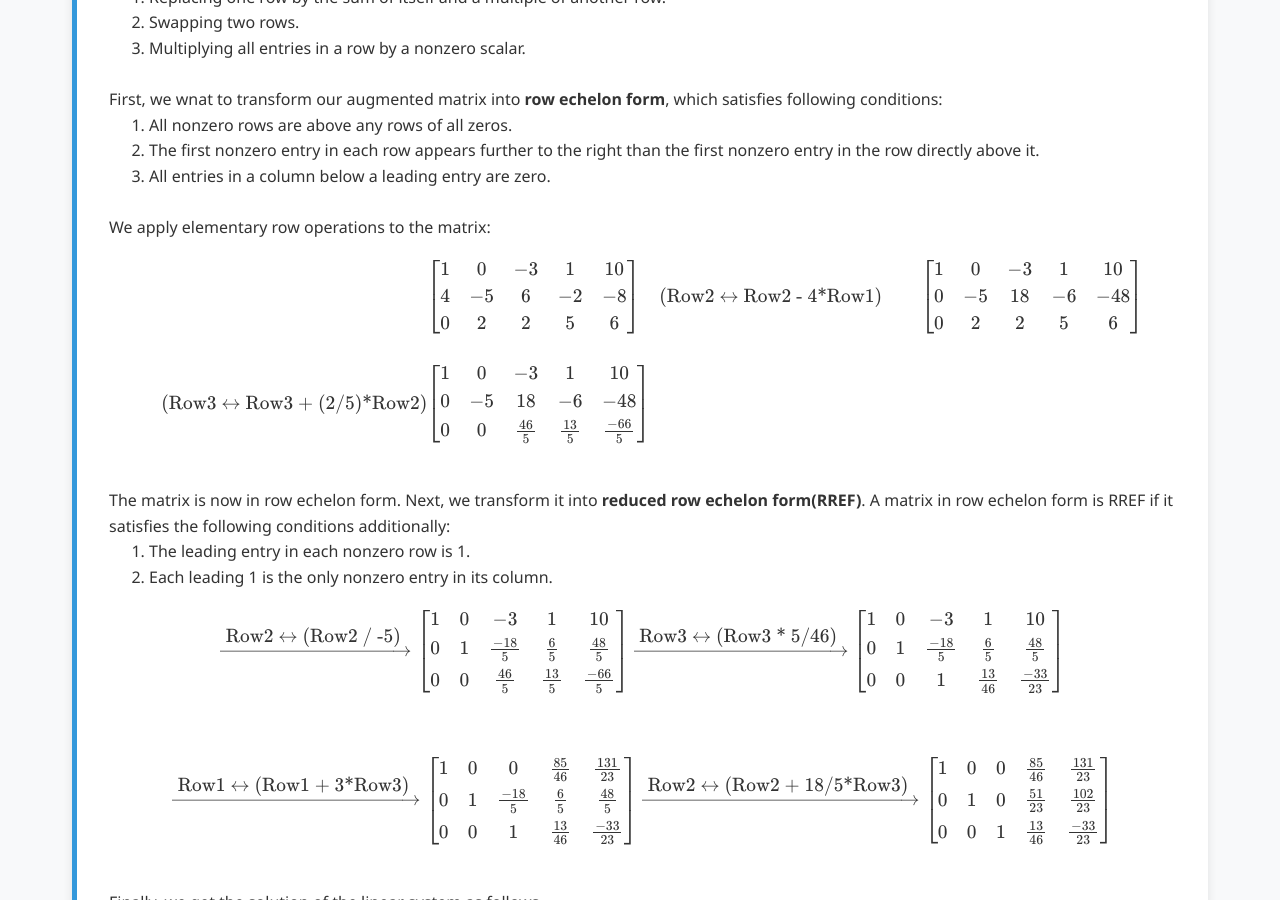
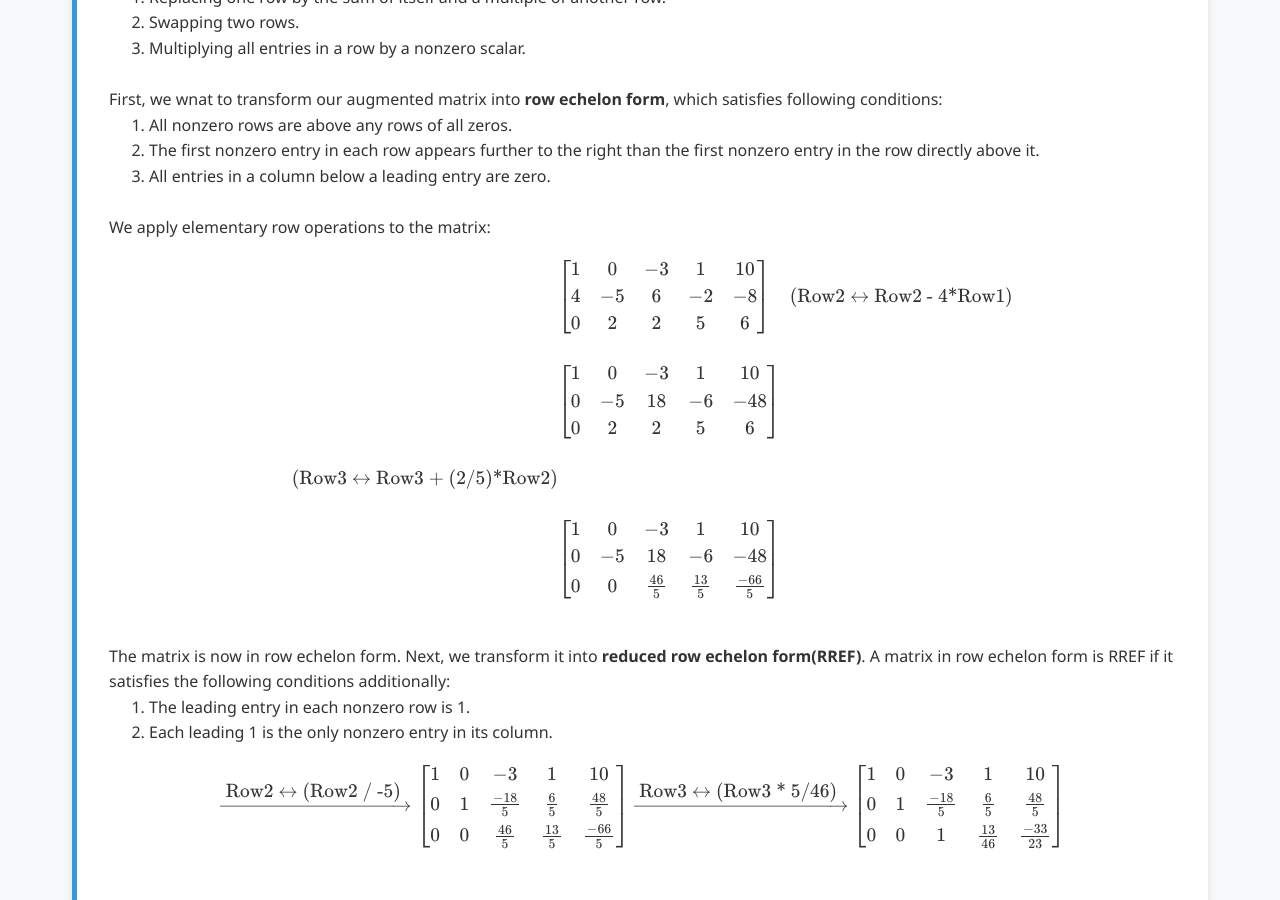
Before and after one commit to Yusukey01/yusukey01.github.io, a Jekyll site: the page built from Mathematics/Linear_algebra/linear_equations.html, in a window 1280 px wide and 900 px high, scrolled down 1670 px. Built offline with Jekyll 4.4.1, drawn with Linux system fonts in a browser that asks for light colours.

Commit message:
organizing stext

```diff
--- a/Mathematics/Linear_algebra/linear_equations.html
+++ b/Mathematics/Linear_algebra/linear_equations.html
@@ -82,13 +82,13 @@ description: Learn about the system of Linear equations, matrix equations, and l
             4 & -5 & 6 & -2 & -8 \\
             0 & 2 & 2 & 5 & 6
             \end{bmatrix}
-            \quad (\text{Row2 $\leftrightarrow$ Row2 - 4*Row1})
+            \quad (\text{Row2 $\leftrightarrow$ Row2 - 4*Row1}) \\\\
             &\begin{bmatrix}
             1 & 0 & -3 & 1 & 10 \\
             0 & -5 & 18 & -6 & -48 \\
             0 & 2 & 2 & 5 & 6
             \end{bmatrix} \\\\
-            \quad (\text{Row3 $\leftrightarrow$ Row3 + (2/5)*Row2})
+            \quad (\text{Row3 $\leftrightarrow$ Row3 + (2/5)*Row2}) \\\\
             &\begin{bmatrix}
             1 & 0 & -3 & 1 & 10 \\
             0 & -5 & 18 & -6 & -48 \\
```
